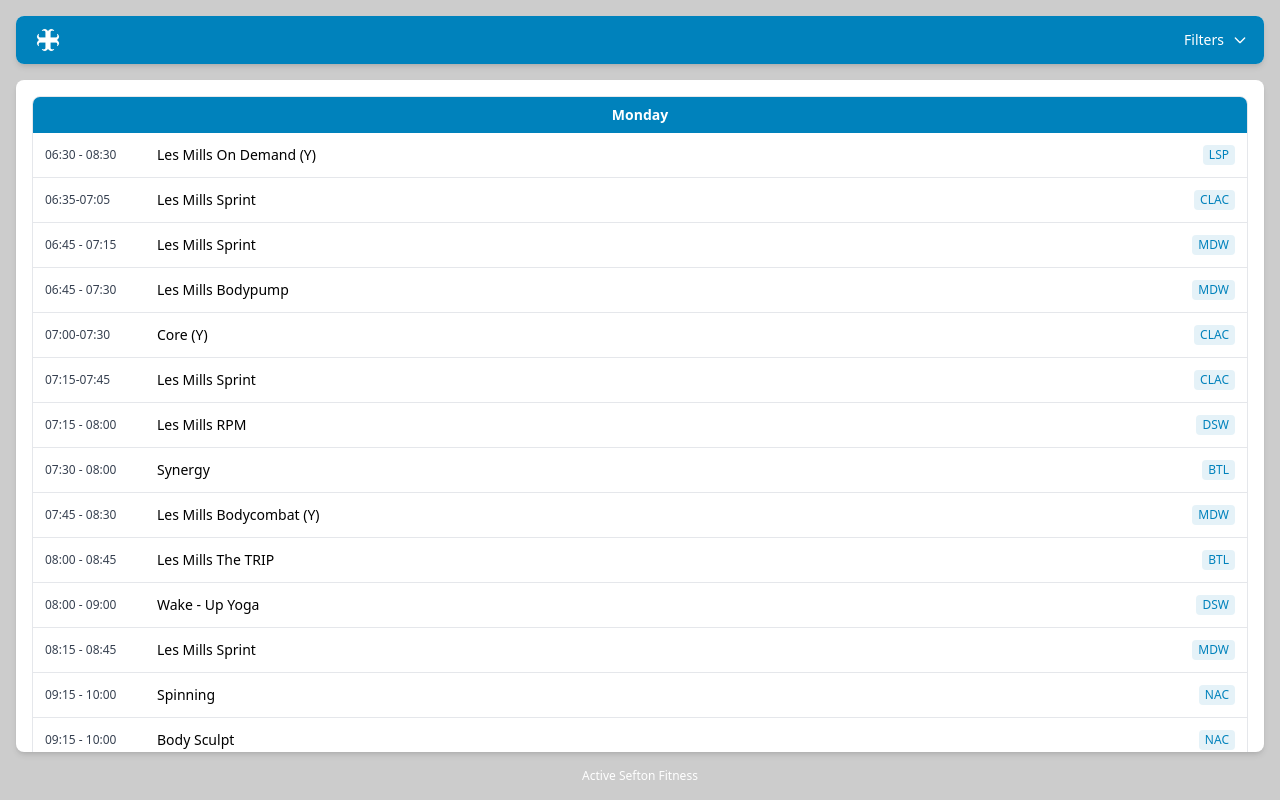
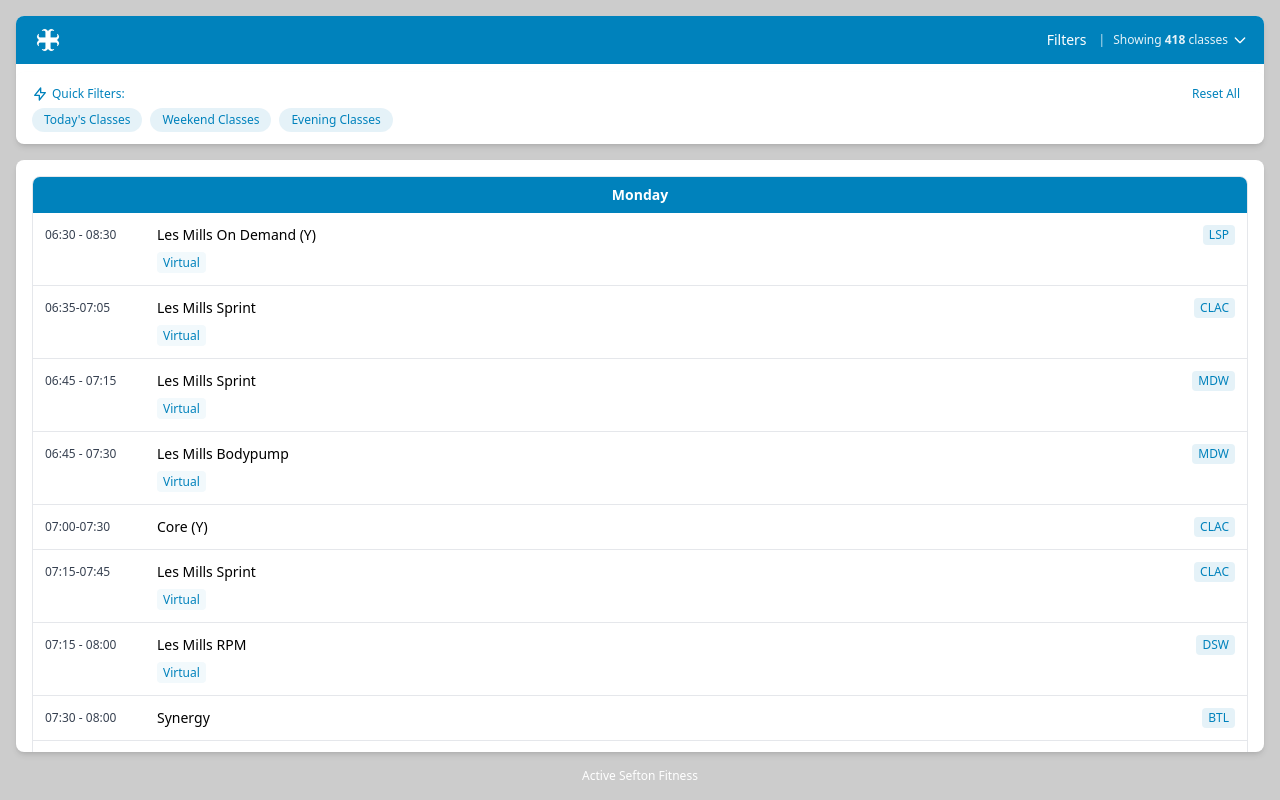
Before and after one commit to johnnyhawk02/fitness-timetable-app, a React (Create React App) app: page / in a window 1280 px wide. Built offline with nearby package versions, Linux system fonts and the light colour scheme.

Commit message:
Improved filter system with quick filters and optimized UI space usage

```diff
--- a/src/components/FitnessTimetable.jsx
+++ b/src/components/FitnessTimetable.jsx
@@ -138,12 +138,41 @@
     localStorage.setItem('fitness_selected_days', JSON.stringify(selectedDays));
   }, [selectedDays]);
 
-  // Handle day selection toggling
+  // Handle day selection toggling with improved logic
   const handleDayChange = (day) => {
-    setSelectedDays({
-      ...selectedDays,
-      [day]: !selectedDays[day]
+    const newSelectedDays = { ...selectedDays };
+
+    // Special handling for "All" button
+    if (day === 'all') {
+      // Check if all days are currently selected
+      const allSelected = Object.values(newSelectedDays).every(selected => selected);
+
+      // Toggle all days
+      const newValue = !allSelected;
+      Object.keys(newSelectedDays).forEach(key => {
+        newSelectedDays[key] = newValue;
       });
+
+      // Always ensure at least one day is selected
+      if (!newValue) {
+        // If toggling off, select Monday as default
+        newSelectedDays['Monday'] = true;
+      }
+    }
+    // Individual day selection
+    else {
+      // Toggle the clicked day
+      newSelectedDays[day] = !newSelectedDays[day];
+
+      // Ensure at least one day is always selected
+      const anySelected = Object.values(newSelectedDays).some(selected => selected);
+      if (!anySelected) {
+        // If none are selected, reselect the one that was just deselected
+        newSelectedDays[day] = true;
+      }
+    }
+
+    setSelectedDays(newSelectedDays);
   };
 
   // Determine category for a given activity - IMPORTANT: Define this BEFORE it's used
@@ -292,35 +321,77 @@
     });
   };
 
-  // Clear all filters
+  // Simplified clear all filters function
   const clearAllFilters = () => {
     // Reset centers to all selected
-    setSelectedCenters(centers.reduce((acc, center) => {
+    const resetCenters = centers.reduce((acc, center) => {
       acc[center] = true;
       return acc;
-    }, {}));
+    }, {});
 
     // Reset days to all selected
-    setSelectedDays(days.reduce((acc, day) => {
+    const resetDays = days.reduce((acc, day) => {
       acc[day] = true;
       return acc;
-    }, {}));
+    }, {});
 
-    // Reset category
-    setSelectedCategory('');
-
-    // Reset time blocks
-    setSelectedTimeBlocks({
+    // Reset time blocks to none selected (any time)
+    const resetTimeBlocks = {
       morning: false,
       afternoon: false,
       evening: false
-    });
+    };
 
-    // Reset virtual classes to included
+    // Update all states
+    setSelectedCenters(resetCenters);
+    setSelectedDays(resetDays);
+    setSelectedTimeBlocks(resetTimeBlocks);
+    setSelectedCategory('');
     setIncludeVirtual(true);
 
-    // Reset time blocks to defaults to avoid key mismatches
-    setTimeBlocks(defaultTimeBlocks);
+    // Update localStorage
+    localStorage.setItem(STORAGE_KEYS.SELECTED_CENTERS, JSON.stringify(resetCenters));
+    localStorage.setItem('fitness_selected_days', JSON.stringify(resetDays));
+    localStorage.setItem(STORAGE_KEYS.SELECTED_TIME_BLOCKS, JSON.stringify(resetTimeBlocks));
+    localStorage.setItem(STORAGE_KEYS.SELECTED_CATEGORY, '');
+    localStorage.setItem(STORAGE_KEYS.INCLUDE_VIRTUAL, JSON.stringify(true));
+  };
+
+  // Quick filter presets
+  const applyQuickFilter = (preset) => {
+    switch(preset) {
+      case 'today': {
+        const today = new Date().toLocaleDateString('en-US', { weekday: 'long' });
+        const resetDays = days.reduce((acc, day) => {
+          acc[day] = day === today;
+          return acc;
+        }, {});
+        setSelectedDays(resetDays);
+        localStorage.setItem('fitness_selected_days', JSON.stringify(resetDays));
+        break;
+      }
+      case 'weekend': {
+        const resetDays = days.reduce((acc, day) => {
+          acc[day] = day === 'Saturday' || day === 'Sunday';
+          return acc;
+        }, {});
+        setSelectedDays(resetDays);
+        localStorage.setItem('fitness_selected_days', JSON.stringify(resetDays));
+        break;
+      }
+      case 'evening': {
+        const resetTimeBlocks = {
+          morning: false,
+          afternoon: false,
+          evening: true
+        };
+        setSelectedTimeBlocks(resetTimeBlocks);
+        localStorage.setItem(STORAGE_KEYS.SELECTED_TIME_BLOCKS, JSON.stringify(resetTimeBlocks));
+        break;
+      }
+      default:
+        break;
+    }
   };
 
   // Get active filter count
@@ -395,9 +466,18 @@
     return `${hour12}:${minutes.toString().padStart(2, '0')} ${period}`;
   };
 
-  // Handle category filter selection
+  // Handle category change - simplified
   const handleCategoryChange = (category) => {
-    setSelectedCategory(selectedCategory === category ? '' : category);
+    // If clicking the currently selected category or the "All Types" button when no category is selected,
+    // clear the selection (meaning "all categories")
+    if (selectedCategory === category) {
+      setSelectedCategory('');
+      localStorage.setItem(STORAGE_KEYS.SELECTED_CATEGORY, '');
+    } else {
+      // Otherwise, select the clicked category
+      setSelectedCategory(category);
+      localStorage.setItem(STORAGE_KEYS.SELECTED_CATEGORY, category);
+    }
   };
 
   // Handle time block selection
@@ -447,104 +527,111 @@
     }
   };
 
-  // Handle center selection toggling
+  // Handle center selection toggling - simplified and more intuitive
   const handleCenterChange = (center) => {
     const newSelectedCenters = { ...selectedCenters };
 
-    // Handle the "All" button click
+    // Special handling for "All" button
     if (center === 'all') {
-      const allSelected = Object.values(newSelectedCenters).every(selected => selected);
-
-      // Only toggle if not all are selected
-      if (!allSelected) {
-        Object.keys(newSelectedCenters).forEach(key => {
-          newSelectedCenters[key] = true;
-        });
-
-        // Update state and localStorage
-        setSelectedCenters(newSelectedCenters);
-        localStorage.setItem(STORAGE_KEYS.SELECTED_CENTERS, JSON.stringify(newSelectedCenters));
-      }
-      // If all are already selected, do nothing
-    }
-    // Handle regular center selection
-    else {
       // Check if all centers are currently selected
       const allSelected = Object.values(newSelectedCenters).every(selected => selected);
 
-      if (allSelected) {
-        // If all are selected, clear all and only select the clicked one
+      // Toggle all centers: If all selected, deselect all. If not all selected, select all.
+      const newValue = !allSelected;
       Object.keys(newSelectedCenters).forEach(key => {
-          newSelectedCenters[key] = (key === center);
+        newSelectedCenters[key] = newValue;
       });
-      } else {
-        // Check if this is the last selected center and prevent deselection
-        const selectedCount = Object.values(newSelectedCenters).filter(Boolean).length;
-        if (selectedCount === 1 && newSelectedCenters[center]) {
-          // Don't allow deselecting the last center
-          return;
     }
+    // Handling for individual center selection
+    else {
+      // Toggle the clicked center
+      newSelectedCenters[center] = !newSelectedCenters[center];
 
-        // Otherwise toggle the clicked center (add or remove)
-        newSelectedCenters[center] = !newSelectedCenters[center];
+      // Always ensure at least one center is selected
+      const anySelected = Object.values(newSelectedCenters).some(selected => selected);
+      if (!anySelected) {
+        // If none are selected, reselect the one that was just deselected
+        newSelectedCenters[center] = true;
+      }
     }
 
     // Update state and localStorage
     setSelectedCenters(newSelectedCenters);
     localStorage.setItem(STORAGE_KEYS.SELECTED_CENTERS, JSON.stringify(newSelectedCenters));
-    }
   };
 
-  // Update time division selection to allow multiple selections
+  // Simplify the time division selection logic
   const handleTimeDivisionChange = (division) => {
     const newSelectedTimeBlocks = { ...selectedTimeBlocks };
-    newSelectedTimeBlocks[division] = !selectedTimeBlocks[division];
+
+    // Special handling for "any" time option
+    if (division === 'any') {
+      // Check if any time blocks are currently selected
+      const anySelected = Object.values(newSelectedTimeBlocks).some(selected => selected);
+
+      // If any are selected, deselect all (meaning "any time")
+      // If none are selected, this is already the "any time" state
+      if (anySelected) {
+        Object.keys(newSelectedTimeBlocks).forEach(key => {
+          newSelectedTimeBlocks[key] = false;
+        });
+      }
+    }
+    // Regular time block selection
+    else {
+      // Toggle the clicked time block
+      newSelectedTimeBlocks[division] = !newSelectedTimeBlocks[division];
+    }
 
     setSelectedTimeBlocks(newSelectedTimeBlocks);
     localStorage.setItem(STORAGE_KEYS.SELECTED_TIME_BLOCKS, JSON.stringify(newSelectedTimeBlocks));
   };
 
-  // Filter classes based on selected filters
+  // Simplified filter classes logic
   const filteredClasses = useMemo(() => {
-    const anyTimeBlockSelected = Object.values(selectedTimeBlocks).some(selected => selected);
+    return allClasses.filter(cls => {
+      // Center filter - class center must be selected
+      if (!selectedCenters[cls.center]) return false;
 
-    return allClasses.filter(cls => {
-      // Center filter
-      const anyCenterSelected = Object.values(selectedCenters).some(selected => selected);
-      if (anyCenterSelected && !selectedCenters[cls.center]) return false;
-
-      // Day filter
+      // Day filter - class day must be selected
       if (!selectedDays[cls.day]) return false;
 
-      // Get the class category
-      const category = getClassCategory(cls.activity);
-
-      // Time filter - pass if no time blocks are selected or if the class time matches any selected block
+      // Time filter - only apply if any time block is selected
+      const anyTimeBlockSelected = Object.values(selectedTimeBlocks).some(selected => selected);
       if (anyTimeBlockSelected) {
         const classStartHour = convertTimeToHours(cls.time);
-        const matchesAnySelectedTimeBlock = Object.entries(selectedTimeBlocks).some(([division, isSelected]) => {
+        // Check if the class time falls within any of the selected time blocks
+        const timeMatch = Object.entries(selectedTimeBlocks).some(([division, isSelected]) => {
           if (!isSelected) return false;
-          const timeDivision = TIME_DIVISIONS[division];
-          return classStartHour >= timeDivision.start && classStartHour < timeDivision.end;
+          const { start, end } = TIME_DIVISIONS[division];
+          return classStartHour >= start && classStartHour < end;
         });
 
-        if (!matchesAnySelectedTimeBlock) return false;
+        if (!timeMatch) return false;
       }
 
-      // Category filter
-      if (selectedCategory && category !== selectedCategory) {
-        return false;
+      // Category filter - only apply if a category is selected
+      if (selectedCategory) {
+        const category = getClassCategory(cls.activity);
+        if (category !== selectedCategory) return false;
       }
 
-      // Virtual filter
-      if (!includeVirtual && cls.virtual) {
-        return false;
-      }
+      // Virtual filter - exclude virtual classes if not included
+      if (!includeVirtual && cls.virtual) return false;
 
-      // If we passed all filters, include the class
+      // If we pass all filters, include the class
       return true;
     });
-  }, [allClasses, selectedCenters, selectedDays, selectedTimeBlocks, selectedCategory, includeVirtual, getClassCategory]);
+  }, [
+    allClasses,
+    selectedCenters,
+    selectedDays,
+    selectedTimeBlocks,
+    selectedCategory,
+    includeVirtual,
+    getClassCategory,
+    convertTimeToHours
+  ]);
 
   // Get locations specific to the selected center (if needed)
   // const centerLocations =
@@ -574,9 +661,11 @@
       day: cls.day,
       time: cls.time,
       location: cls.location,
-      center: cls.center
+      center: cls.center,
+      virtual: cls.virtual
     });
     setShowDescription(true);
+    console.log('Showing description for:', cls.activity);
   };
 
   // Function to close the description modal
@@ -660,6 +749,10 @@
                 {getActiveFilterCount()}
               </span>
             }
+            <span className="mx-2 text-xs opacity-80 hidden sm:inline-block">|</span>
+            <span className="text-xs opacity-90 hidden sm:inline-block">
+              Showing <span className="font-bold">{Object.values(classesByDay).reduce((sum, dayClasses) => sum + dayClasses.length, 0)}</span> classes
+            </span>
             <svg
               className={`w-4 h-4 ml-1 transition-transform duration-200 ${filtersExpanded ? 'transform rotate-180' : ''}`}
               fill="none"
@@ -671,6 +764,49 @@
             </svg>
           </div>
         </button>
+
+        {/* Mobile class count - only visible on small screens */}
+        <div className="mt-1 bg-white py-1 px-3 rounded-md text-xs text-center text-gray-600 sm:hidden shadow-sm">
+          Showing <span className="font-bold text-[rgb(0,130,188)]">{Object.values(classesByDay).reduce((sum, dayClasses) => sum + dayClasses.length, 0)}</span> classes
+        </div>
+
+        {/* Quick filters bar with reset button */}
+        <div className="mt-2 bg-white rounded-lg p-2 shadow-md">
+          <div className="flex items-center justify-between px-2 py-1">
+            <div className="flex items-center text-[rgb(0,130,188)]">
+              <svg className="w-4 h-4 mr-1" fill="none" stroke="currentColor" viewBox="0 0 24 24" xmlns="http://www.w3.org/2000/svg">
+                <path strokeLinecap="round" strokeLinejoin="round" strokeWidth="2" d="M13 10V3L4 14h7v7l9-11h-7z"></path>
+              </svg>
+              <span className="text-xs font-medium">Quick Filters:</span>
+            </div>
+            <button
+              onClick={clearAllFilters}
+              className="text-xs text-[rgb(0,130,188)] hover:bg-[rgb(0,130,188)]/10 px-2 py-0.5 rounded transition-colors"
+            >
+              Reset All
+            </button>
+          </div>
+          <div className="flex gap-2 px-2 overflow-x-auto scrollbar-hide pb-1">
+            <button
+              onClick={() => applyQuickFilter('today')}
+              className="px-3 py-1 text-xs bg-[rgb(0,130,188)]/10 text-[rgb(0,130,188)] rounded-full hover:bg-[rgb(0,130,188)]/20 transition-colors whitespace-nowrap"
+            >
+              Today's Classes
+            </button>
+            <button
+              onClick={() => applyQuickFilter('weekend')}
+              className="px-3 py-1 text-xs bg-[rgb(0,130,188)]/10 text-[rgb(0,130,188)] rounded-full hover:bg-[rgb(0,130,188)]/20 transition-colors whitespace-nowrap"
+            >
+              Weekend Classes
+            </button>
+            <button
+              onClick={() => applyQuickFilter('evening')}
+              className="px-3 py-1 text-xs bg-[rgb(0,130,188)]/10 text-[rgb(0,130,188)] rounded-full hover:bg-[rgb(0,130,188)]/20 transition-colors whitespace-nowrap"
+            >
+              Evening Classes
+            </button>
+          </div>
+        </div>
 
         {/* Filter panel */}
         <div
@@ -720,6 +856,17 @@
                   <div className="text-sm font-medium text-gray-700">Days</div>
                 </div>
                 <div className="mt-2 flex flex-wrap gap-2">
+                  <button
+                    key="all-days"
+                    onClick={() => handleDayChange('all')}
+                    className={`px-4 py-2 rounded-full text-sm font-medium transition-colors ${
+                      Object.values(selectedDays).every(selected => selected)
+                        ? 'bg-blue-600 text-white shadow-sm'
+                        : 'bg-blue-200 text-blue-800 hover:bg-blue-300'
+                    }`}
+                  >
+                    All
+                  </button>
                   {days.map(day => (
                     <button
                       key={day}
@@ -777,6 +924,17 @@
                   <div className="text-sm font-medium text-gray-700">Time of Day</div>
                 </div>
                 <div className="mt-2 flex flex-wrap gap-2">
+                  <button
+                    key="any-time"
+                    onClick={() => handleTimeDivisionChange('any')}
+                    className={`px-4 py-2 rounded-full text-sm font-medium transition-colors ${
+                      !Object.values(selectedTimeBlocks).some(selected => selected)
+                        ? 'bg-orange-600 text-white shadow-sm'
+                        : 'bg-orange-200 text-orange-800 hover:bg-orange-300'
+                    }`}
+                  >
+                    Any Time
+                  </button>
                   {Object.entries(TIME_DIVISIONS).map(([key, division]) => (
                     <button
                       key={key}
@@ -850,7 +1008,7 @@
                       classesByDay[day].map((cls, idx) => (
                         <div
                           key={`${day}-${idx}`}
-                          className="flex items-start p-3 hover:bg-gray-50 cursor-pointer"
+                          className="flex items-start p-3 hover:bg-gray-50 cursor-pointer transition-colors group"
                           onClick={() => handleShowDescription(cls)}
                         >
                           <div className="w-28 flex flex-col text-left pr-4">
@@ -858,8 +1016,17 @@
                           </div>
                           <div className="flex-1 text-left">
                             <div className="flex items-start justify-between">
-                              <div className="font-medium text-sm">
+                              <div className="font-medium text-sm flex items-center">
                                 {cls.activity}
+                                <svg
+                                  className="w-4 h-4 ml-1.5 text-[rgb(0,130,188)] opacity-0 group-hover:opacity-100 transition-opacity"
+                                  fill="none"
+                                  stroke="currentColor"
+                                  viewBox="0 0 24 24"
+                                  xmlns="http://www.w3.org/2000/svg"
+                                >
+                                  <path strokeLinecap="round" strokeLinejoin="round" strokeWidth="2" d="M13 16h-1v-4h-1m1-4h.01M21 12a9 9 0 11-18 0 9 9 0 0118 0z"></path>
+                                </svg>
                               </div>
                               <span
                                 className="ml-2 w-fit px-1.5 py-0.5 text-xs font-medium rounded bg-[rgb(0,130,188)]/10 text-[rgb(0,130,188)]"
@@ -867,6 +1034,13 @@
                                 {CENTER_ABBREVIATIONS[cls.center] || cls.center}
                               </span>
                             </div>
+                            {cls.virtual && (
+                              <div className="mt-1">
+                                <span className="text-xs text-[rgb(0,130,188)] bg-[rgb(0,130,188)]/5 px-1.5 py-0.5 rounded">
+                                  Virtual
+                                </span>
+                              </div>
+                            )}
                           </div>
                         </div>
                       ))
@@ -882,11 +1056,11 @@
       {/* Class description modal */}
       {showDescription && selectedClass && selectedClassDetails && (
         <div
-          className="fixed inset-0 bg-black bg-opacity-50 flex items-center justify-center z-50 p-4"
+          className="fixed inset-0 bg-black bg-opacity-50 flex items-center justify-center z-50 p-4 animate-fadeIn"
           onClick={handleCloseDescription}
         >
           <div
-            className="bg-white rounded-lg shadow-lg max-w-md w-full max-h-[80vh] overflow-hidden"
+            className="bg-white rounded-lg shadow-xl max-w-md w-full max-h-[80vh] overflow-hidden animate-slideUp"
             onClick={e => e.stopPropagation()}
           >
             <div className="overflow-y-auto scrollbar-hide max-h-[80vh]">
@@ -894,7 +1068,7 @@
                 <h3 className="font-semibold text-lg">{selectedClass}</h3>
                 <button
                   onClick={handleCloseDescription}
-                  className="text-white hover:text-gray-200"
+                  className="text-white hover:text-gray-200 transition-colors p-1 rounded-full hover:bg-white/10"
                 >
                   <svg className="w-5 h-5" fill="none" stroke="currentColor" viewBox="0 0 24 24" xmlns="http://www.w3.org/2000/svg">
                     <path strokeLinecap="round" strokeLinejoin="round" strokeWidth="2" d="M6 18L18 6M6 6l12 12"></path>
@@ -902,7 +1076,7 @@
                 </button>
               </div>
               <div className="p-4">
-                <div className="mb-4">
+                <div className="mb-4 bg-gray-50 p-3 rounded-lg border border-gray-100">
                   <div className="flex items-center justify-between mb-2">
                     <div className="flex items-center">
                       <svg className="w-4 h-4 text-[rgb(0,130,188)] mr-2" fill="none" stroke="currentColor" viewBox="0 0 24 24" xmlns="http://www.w3.org/2000/svg">
@@ -924,8 +1098,17 @@
                     </svg>
                     <span className="text-sm text-gray-700">{selectedClassDetails.center} - {selectedClassDetails.location}</span>
                   </div>
+                  {selectedClassDetails.virtual && (
+                    <div className="flex items-center">
+                      <svg className="w-4 h-4 text-[rgb(0,130,188)] mr-2" fill="none" stroke="currentColor" viewBox="0 0 24 24" xmlns="http://www.w3.org/2000/svg">
+                        <path strokeLinecap="round" strokeLinejoin="round" strokeWidth="2" d="M15 10l4.553-2.276A1 1 0 0121 8.618v6.764a1 1 0 01-1.447.894L15 14M5 18h8a2 2 0 002-2V8a2 2 0 00-2-2H5a2 2 0 00-2 2v8a2 2 0 002 2z"></path>
+                      </svg>
+                      <span className="text-sm text-gray-700">Virtual Class</span>
+                    </div>
+                  )}
                 </div>
                 <div className="prose prose-sm max-w-none text-gray-700">
+                  <h4 className="font-medium text-[rgb(0,130,188)] mb-2">Class Description</h4>
                   {getClassDescription(selectedClass) ? (
                     <div dangerouslySetInnerHTML={{ __html: getClassDescription(selectedClass) }} />
                   ) : (
```
Also changed, not shown: src/index.css (+29 -0 lines). Lines whose indentation alone changed are shown as unchanged.
